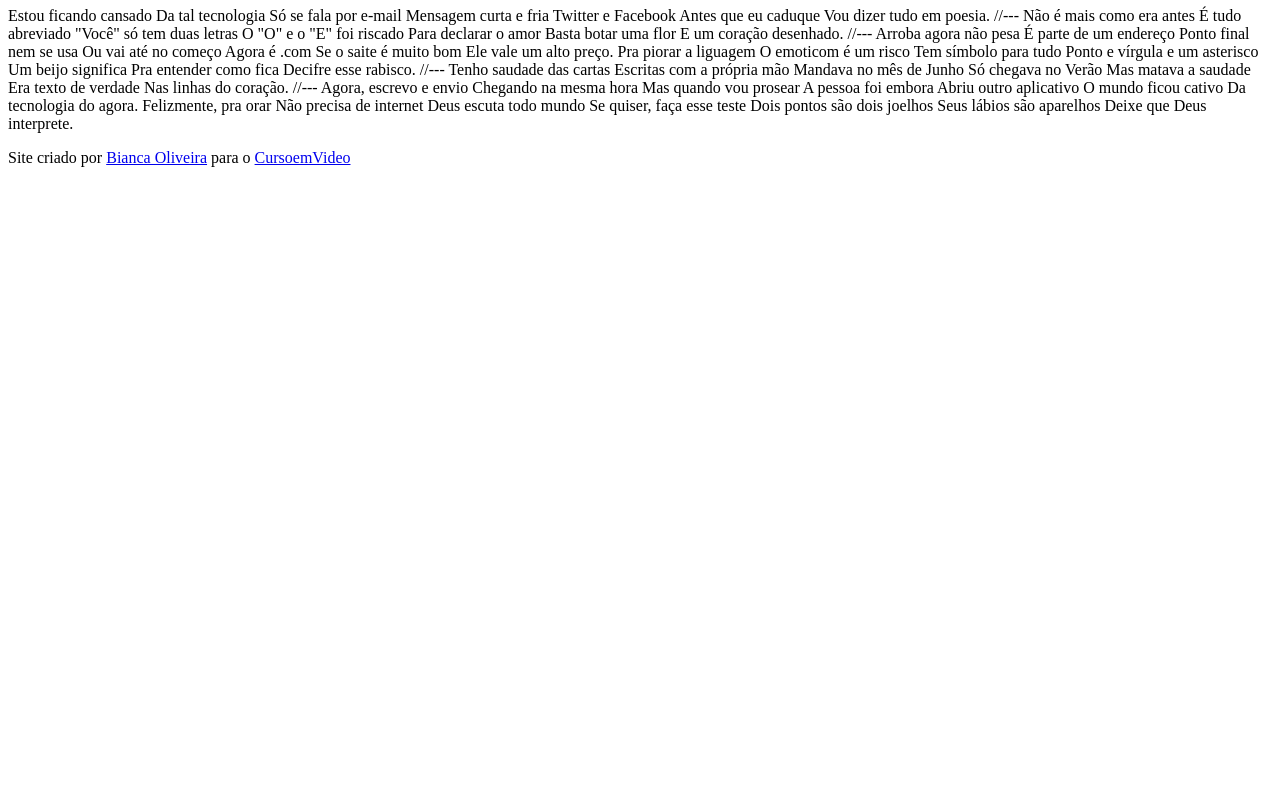
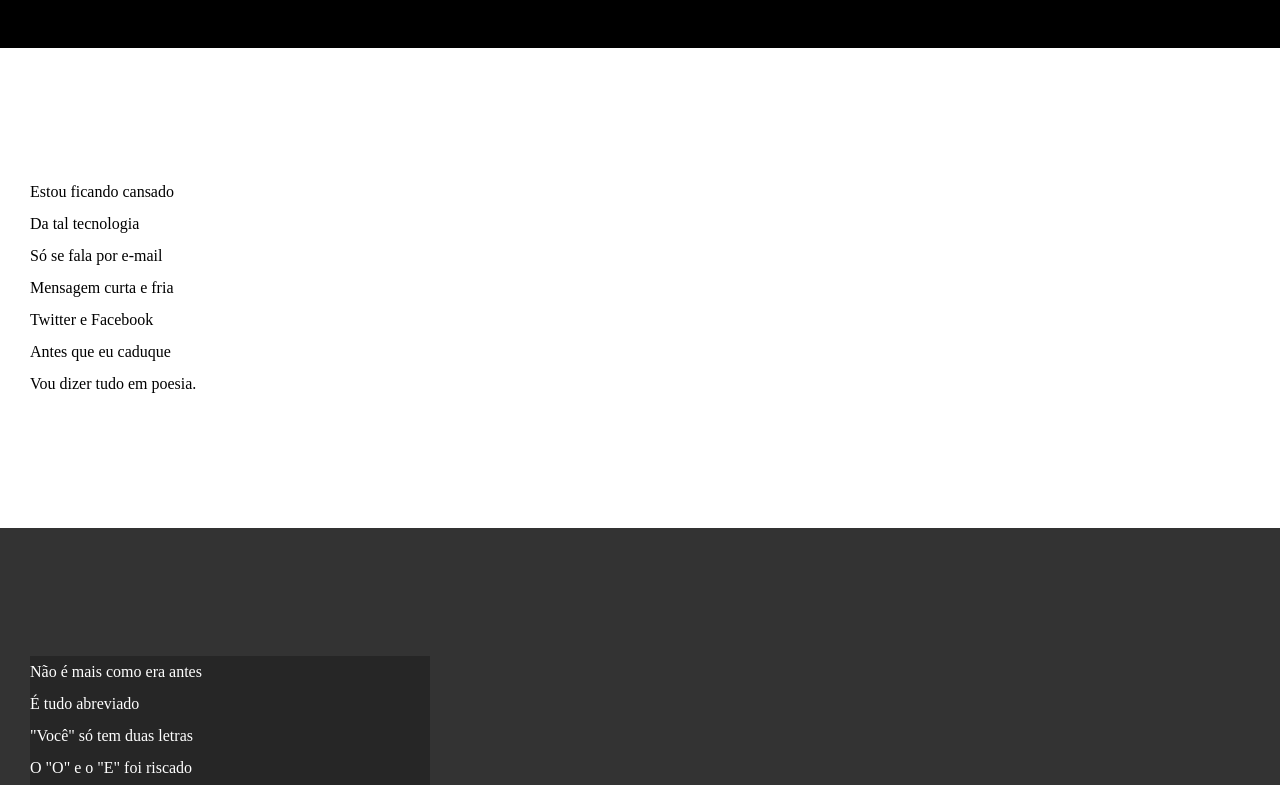
Before and after one commit to biancaaoliveiira/html-css, a plain HTML site: page desafios/desafio012/pacote-d012/index.html in a window 1280 px wide. Shown: the part 107-892 px from the top of the page. Before the commit the page ends 800 px from the top, so only its background shows below. Drawn offline with Linux system fonts and the light colour scheme.

Commit message:
atualizei estilo dos textos e bloco

```diff
--- /dev/null
+++ b/desafios/desafio012/pacote-d012/estilo/style.css
@@ -0,0 +1,66 @@
+@charset "UTF-8";
+
+*{
+    margin: 0px;
+    padding: 0px;
+}
+
+html, body{
+    min-height: 100%;
+    background-color: darkgray;
+}
+
+header{
+    background-color: black;
+    color: white;
+    text-align: center;
+}
+
+header > h1{
+    padding-top: 50px;
+    text-transform: uppercase;
+    font-variant: small-caps;
+}
+
+header > p{
+    padding-bottom: 50px;
+}
+
+header a, footer a{
+    color: white;
+    text-decoration: none;
+    font-weight: bolder;
+}
+
+header a:hover, footer a:hover {
+    text-decoration: underline;
+}
+
+section{
+    padding-top: 10%;
+    padding-bottom: 10%;
+    line-height: 2em;
+    padding-left: 30px;
+}
+
+section.normal{
+    background-color: white;
+    color: black;
+}
+
+section.imagem{
+    background-color: rgb(51, 51, 51);
+    color: white;
+}
+
+section.imagem > p{
+    width: 400px;
+    background-color: rgba(0, 0, 0, 0.253);
+}
+
+footer{
+    background-color: black;
+    color: white;
+    text-align: center;
+    padding: 10px;
+}
--- a/desafios/desafio012/pacote-d012/index.html
+++ b/desafios/desafio012/pacote-d012/index.html
@@ -5,6 +5,7 @@
     <meta http-equiv="X-UA-Compatible" content="IE=edge">
     <meta name="viewport" content="width=device-width, initial-scale=1.0">
     <title>Cordel Moderno</title>
+    <link rel="stylesheet" href="estilo/style.css">
 </head>
 <body>
     <header>
@@ -15,72 +16,88 @@
             Por <a href="https://www.recantodasletras.com.br/poesias/3186743" target="_blank">Milton Duarte</a></p>
     </header>
 
-    Estou ficando cansado
-    Da tal tecnologia
-    Só se fala por e-mail
-    Mensagem curta e fria
-    Twitter e Facebook
-    Antes que eu caduque
-    Vou dizer tudo em poesia.
+    <section class="normal">
+        <p>
+            Estou ficando cansado <br>
+            Da tal tecnologia <br>
+            Só se fala por e-mail <br>
+            Mensagem curta e fria <br>
+            Twitter e Facebook <br>
+            Antes que eu caduque <br>
+            Vou dizer tudo em poesia.
+        </p>
+    </section>
 
-    //---
+    <section class="imagem">
+        <p>
+            Não é mais como era antes <br>
+            É tudo abreviado <br>
+            "Você" só tem duas letras <br>
+            O "O" e o "E" foi riscado <br>
+            Para declarar o amor <br>
+            Basta botar uma flor <br>
+            E um coração desenhado.
+        </p>
+    </section>
 
-    Não é mais como era antes
-    É tudo abreviado
-    "Você" só tem duas letras
-    O "O" e o "E" foi riscado
-    Para declarar o amor
-    Basta botar uma flor
-    E um coração desenhado.
+    <section class="normal">
+        <p>
+            Arroba agora não pesa <br>
+            É parte de um endereço <br>
+            Ponto final nem se usa <br>
+            Ou vai até no começo <br>
+            Agora é .com <br>
+            Se o saite é muito bom <br>
+            Ele vale um alto preço.
+        </p>
 
-    //---
+        <p>
+            Pra piorar a liguagem <br>
+            O emoticom é um risco <br>
+            Tem símbolo para tudo <br>
+            Ponto e vírgula e um asterisco <br>
+            Um beijo significa <br>
+            Pra entender como fica <br>
+            Decifre esse rabisco.
+        </p>
+    </section>
 
-    Arroba agora não pesa
-    É parte de um endereço
-    Ponto final nem se usa
-    Ou vai até no começo
-    Agora é .com
-    Se o saite é muito bom
-    Ele vale um alto preço.
+    <section class="imagem">
+        <p>
+            Tenho saudade das cartas <br>
+            Escritas com a própria mão <br>
+            Mandava no mês de Junho <br>
+            Só chegava no Verão <br>
+            Mas matava a saudade <br>
+            Era texto de verdade <br>
+            Nas linhas do coração.
+        </p>
+    </section>
 
-    Pra piorar a liguagem
-    O emoticom é um risco
-    Tem símbolo para tudo
-    Ponto e vírgula e um asterisco
-    Um beijo significa
-    Pra entender como fica
-    Decifre esse rabisco.
+    <section class="normal">
+        <p>
+            Agora, escrevo e envio <br>
+            Chegando na mesma hora <br>
+            Mas quando vou prosear <br>
+            A pessoa foi embora <br>
+            Abriu outro aplicativo <br>
+            O mundo ficou cativo <br>
+            Da tecnologia do agora.
+        </p>
 
-    //---
-
-    Tenho saudade das cartas
-    Escritas com a própria mão
-    Mandava no mês de Junho
-    Só chegava no Verão
-    Mas matava a saudade
-    Era texto de verdade
-    Nas linhas do coração.
-
-    //---
-
-    Agora, escrevo e envio
-    Chegando na mesma hora
-    Mas quando vou prosear
-    A pessoa foi embora
-    Abriu outro aplicativo
-    O mundo ficou cativo
-    Da tecnologia do agora.
-
-    Felizmente, pra orar
-    Não precisa de internet
-    Deus escuta todo mundo
-    Se quiser, faça esse teste
-    Dois pontos são dois joelhos
-    Seus lábios são aparelhos
-    Deixe que Deus interprete.
+        <p>
+            Felizmente, pra orar <br>
+            Não precisa de internet <br>
+            Deus escuta todo mundo <br>
+            Se quiser, faça esse teste <br>
+            Dois pontos são dois joelhos <br>
+            Seus lábios são aparelhos <br>
+            Deixe que Deus interprete.
+        </p>
+    </section>
 
     <footer>
-        <p>Site criado por <a href="https://github.com/biancaaoliveiira" target="_blank">Bianca Oliveira</a> para o <a href="https://www.cursoemvideo.com" target="_blank">CursoemVideo</a></p>
+        <p>Site criado por <a href="https://github.com/biancaaoliveiira" target="_blank">Bianca Oliveira</a></p>
     </footer>
 </body>
 </html>
```
